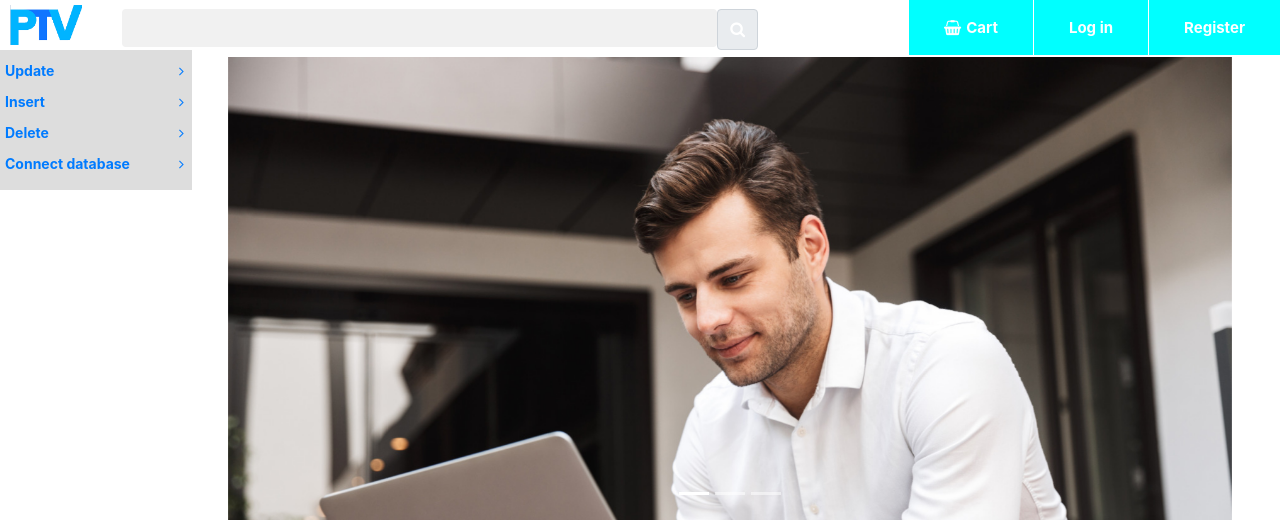
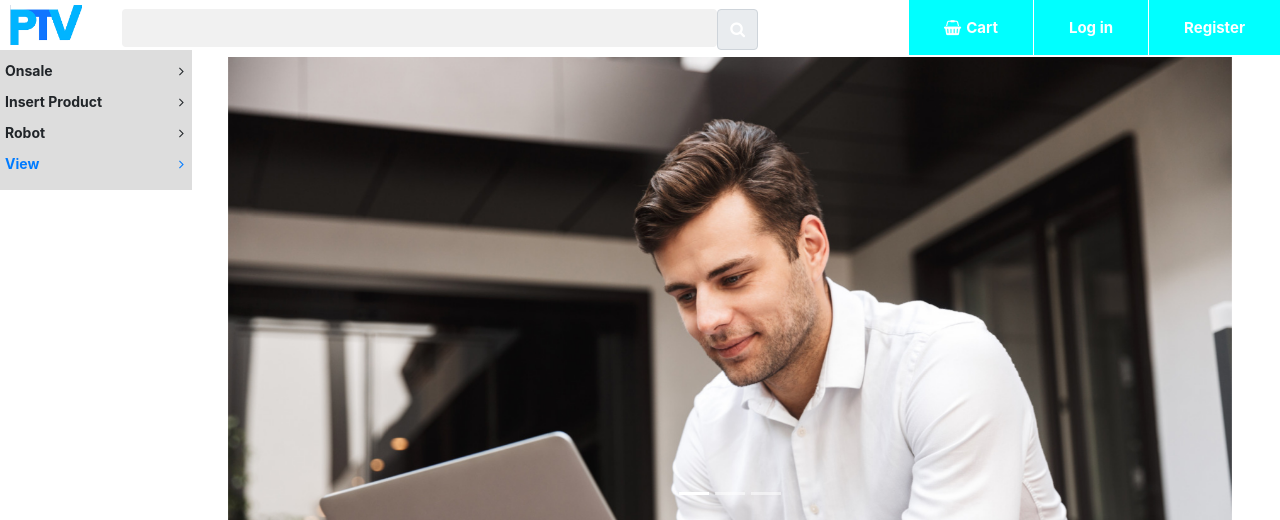
Before and after one commit to ptvstudio/thulan2, a PHP site: page / in a window 1280 px wide; the page is wider, and only the part inside the window is pictured. Shown: the top 520 px of that part. Run offline with PHP 8.4, Linux system fonts and the light colour scheme.

Commit message:
THem link

```diff
--- a/PhpProject1/index.php
+++ b/PhpProject1/index.php
@@ -29,10 +29,10 @@
 <section class="header">
 <div class="side-menu" id="side-menu">
 <ul>
-    <a href="Updatedata.php"><li>Update<i class="fa fa-angle-right"></i></li></a>
-    <a href="Insertdata.php"><li>Insert<i class="fa fa-angle-right"></i></li></a>
-    <a href="Deletedata.php"><li>Delete<i class="fa fa-angle-right"></i></li></a>
-    <a href="connect.php"><li>Connect database<i class="fa fa-angle-right"></i></li></a>
+    <li>Onsale<i class="fa fa-angle-right"></i></li></a
+    <a href="Insertdata.php"><li>Insert Product<i class="fa fa-angle-right"></i></li></a>
+    <li>Robot<i class="fa fa-angle-right"></i></li>
+    <a href="connect.php"><li>View<i class="fa fa-angle-right"></i></li></a>
 </ul>
 </div>
 <div class="slider">
```
